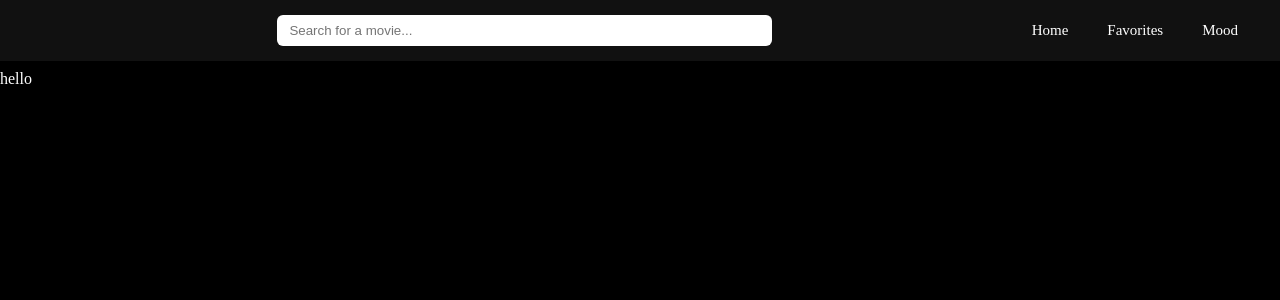
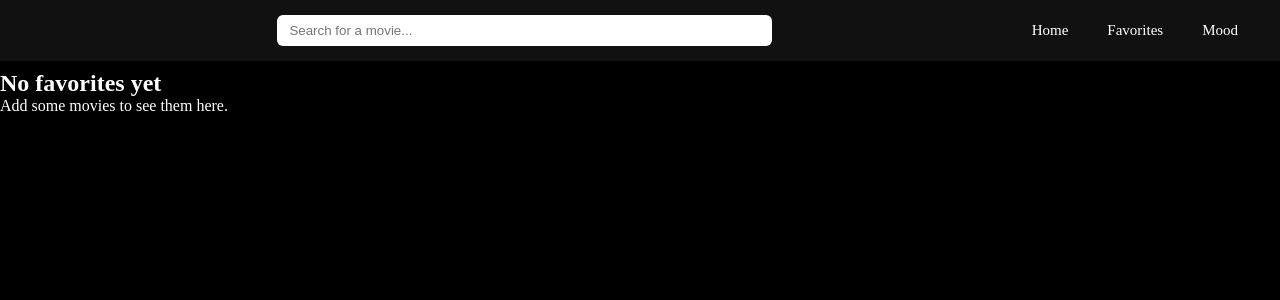
Before and after one commit to Hollenite/FilmHorizon, a React (Vite) app: page /favorites in a window 1280 px wide. Shown: the top 300 px of the page. Built offline with nearby package versions, Linux system fonts and the light colour scheme; no server answers.

Commit message:
fix single movie bug

```diff
--- a/src/App.jsx
+++ b/src/App.jsx
@@ -57,7 +57,12 @@ function App() {
             />
           }
         />
-        <Route path="/favorites" element={<Favorites />} />
+        <Route
+          path="/favorites"
+          element={
+            <Favorites favorites={favorites} setFavorites={setFavorites} />
+          }
+        />
         <Route path="/mood" element={<Mood />} />
       </Routes>
     </>
--- a/src/components/Favorites/Favorites.jsx
+++ b/src/components/Favorites/Favorites.jsx
@@ -1,11 +1,28 @@
 import "./Favorites.css";
+import MovieCards from "C:/Users/Ariyan/Desktop/FilmHorizon/src/components/HomePage/MovieCards.jsx";
 
-function Favorites() {
+function Favorites({ favorites, setFavorites }) {
+  if (favorites.length === 0) {
+    return (
+      <div className="container">
+        <h2>No favorites yet</h2>
+        <p>Add some movies to see them here.</p>
+      </div>
+    );
+  }
+
   return (
-    <>
-    <div class='container'> hello </div>
-    </>
-  )
+    <div className="container">
+      <h2>Your Favorites</h2>
+      <button onClick={() => setFavorites([])}>Clear All</button>
+
+      <MovieCards
+        movies={favorites}
+        favorites={favorites}
+        setFavorites={setFavorites}
+      />
+    </div>
+  );
 }
 
 export default Favorites;
--- a/src/components/HomePage/MovieCards.css
+++ b/src/components/HomePage/MovieCards.css
@@ -1,8 +1,11 @@
 .movie-grid {
   display: grid;
-  grid-template-columns: repeat(auto-fit, minmax(180px, 1fr));
+  grid-template-columns: repeat(auto-fill, 180px);
   gap: 30px;
+  justify-content: center;
 }
+
+
 
 .movie-cards {
   background-color: grey;
```
